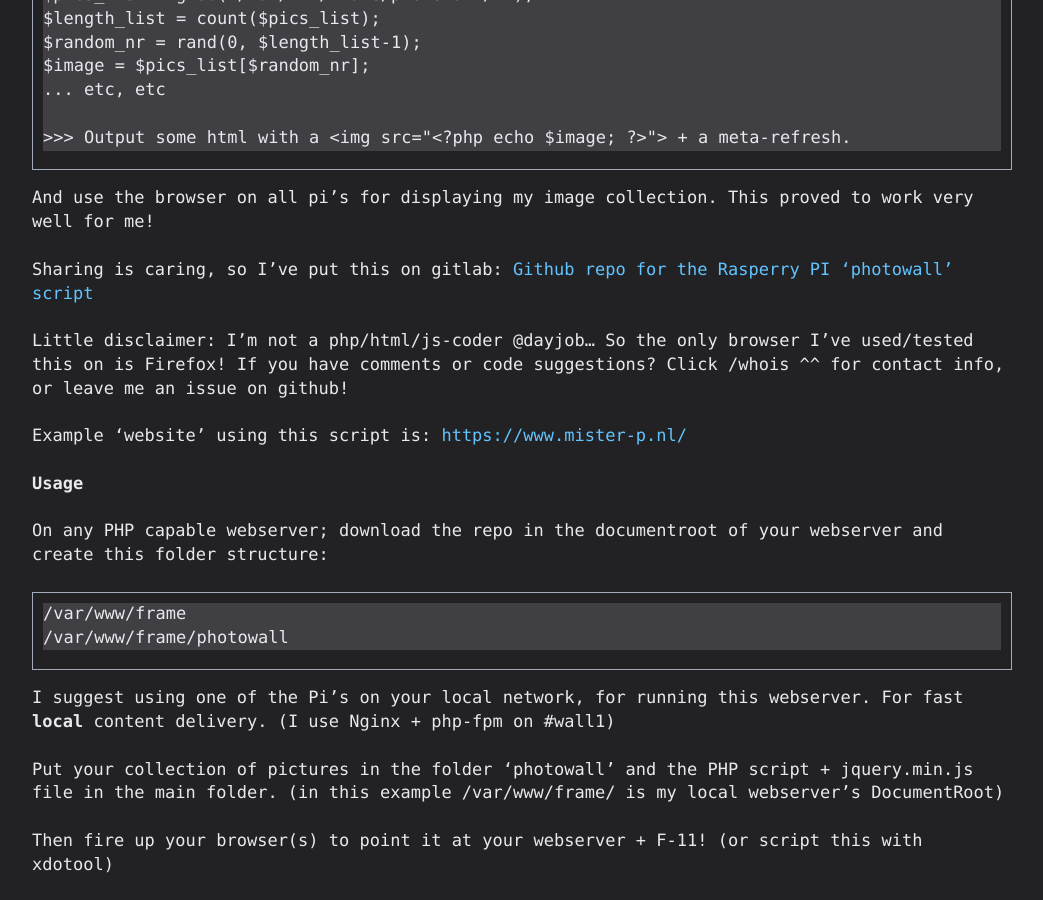
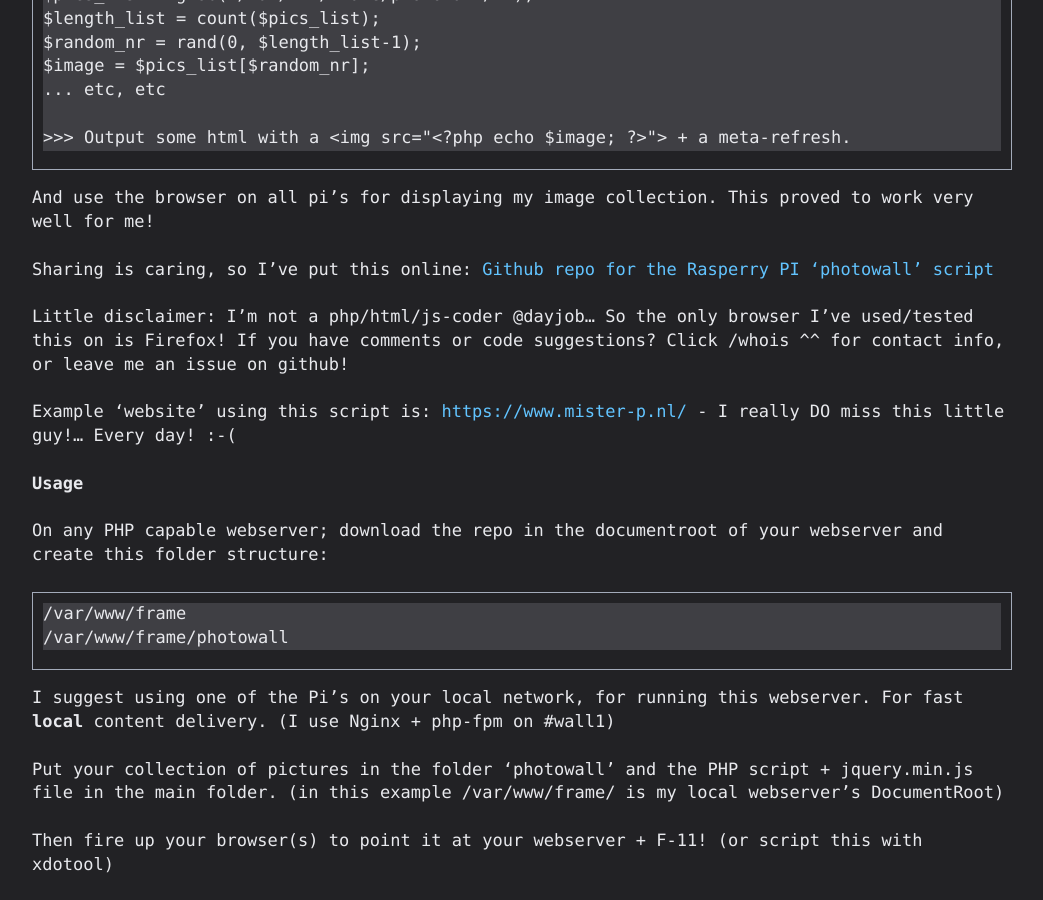
Before and after one commit to basdds/basdds.github.io, a Jekyll site: the page built from _posts/2020-01-21-Raspberry-Pi-Photowall.md, in a window 1280 px wide and 900 px high, scrolled down 2477 px. Shown: the whole window, without its empty margins (118-1161 px from the left). Built offline with Jekyll 4.4.1, drawn with Linux system fonts in a browser that asks for light colours.

Commit message:
site update

```diff
--- a/_posts/2020-01-21-Raspberry-Pi-Photowall.md
+++ b/_posts/2020-01-21-Raspberry-Pi-Photowall.md
@@ -40,11 +40,11 @@ $image = $pics_list[$random_nr];
 
 And use the browser on all pi's for displaying my image collection. This proved to work very well for me!
 
-Sharing is caring, so I've put this on gitlab: [Github repo for the Rasperry PI 'photowall' script](https://github.com/basdds/php-pi-photowall){:target="_blank"}
+Sharing is caring, so I've put this online: [Github repo for the Rasperry PI 'photowall' script](https://github.com/basdds/php-pi-photowall){:target="_blank"}
 
 Little disclaimer: I'm not a php/html/js-coder @dayjob... So the only browser I've used/tested this on is Firefox! If you have comments or code suggestions? Click /whois ^^ for contact info, or leave me an issue on github!
 
-Example 'website' using this script is: [https://www.mister-p.nl/](https://www.mister-p.nl/){:target="_blank"}
+Example 'website' using this script is: [https://www.mister-p.nl/](https://www.mister-p.nl/){:target="_blank"} - I really DO miss this little guy!... Every day! :-(
 
 **Usage**
 
```
